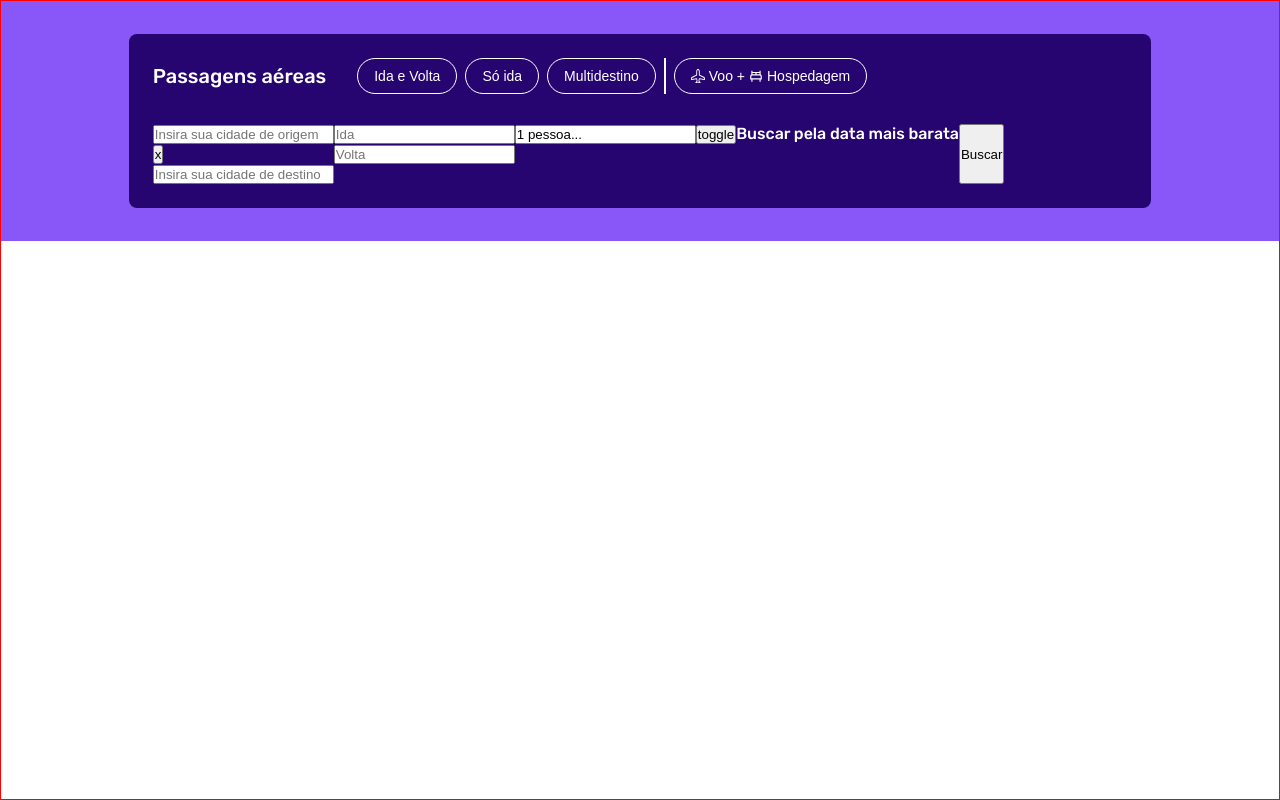
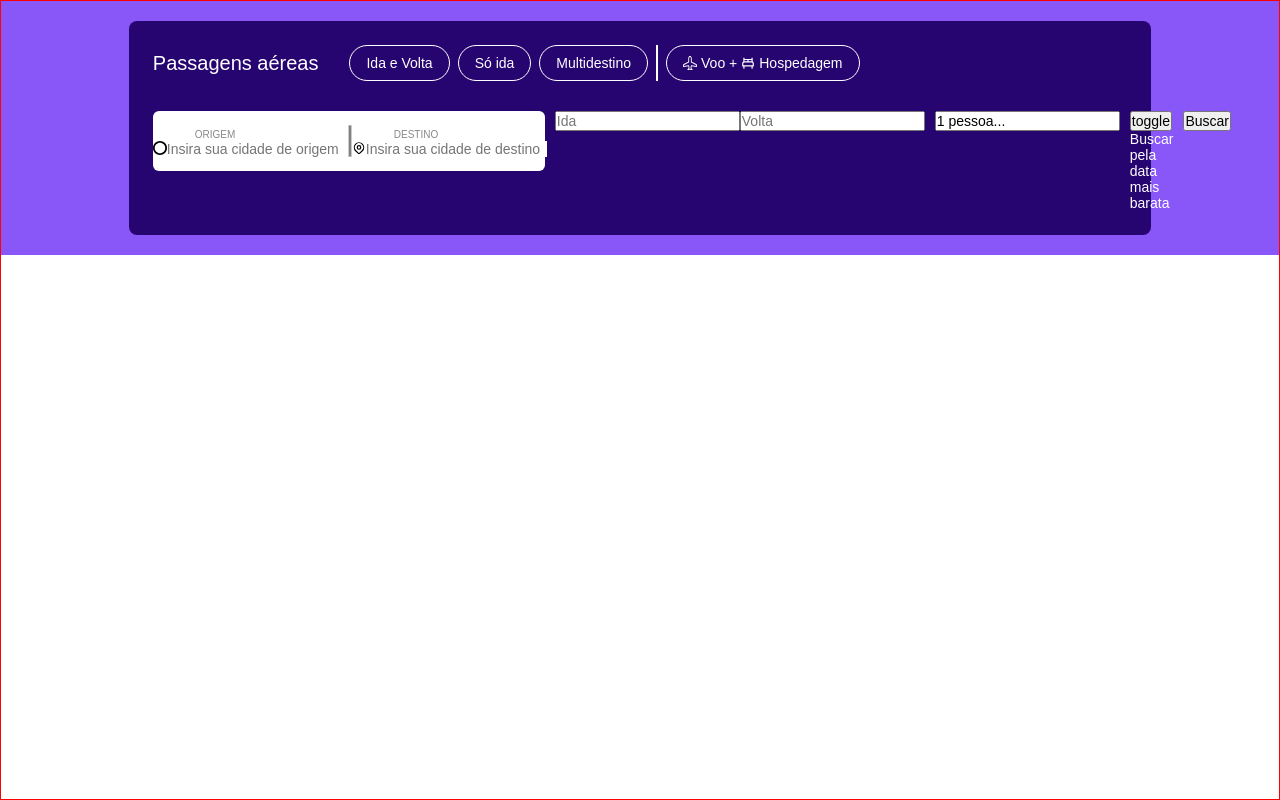
Before and after one commit to eiericksilva/ticket-form, a React (Vite) app: page / in a window 1280 px wide. Built offline with nearby package versions, Linux system fonts and the light colour scheme.

Commit message:
campo de origem e destino iniciadas

```diff
--- a/src/components/Form/Form.js
+++ b/src/components/Form/Form.js
@@ -44,6 +44,7 @@ export const ButtonGroup = styled.div`
 
 export const Body = styled.div`
   display: flex;
+  gap: 10px;
 `;
 
 export const Button = styled.button`
@@ -68,3 +69,70 @@ export const Button = styled.button`
     cursor: pointer;
   }
 `;
+
+export const ContainerOriginDestiny = styled.div`
+  display: flex;
+  width: 392px;
+  height: 60px;
+  color: #000;
+  background-color: #fff;
+  border-radius: 6px;
+
+  align-items: center;
+
+  .BsArrowLeftRight {
+    font-size: 32px;
+    border: 1px solid #808080;
+    cursor: pointer;
+    border-radius: 4px;
+    background-color: #fff;
+  }
+
+  label {
+    font-size: 10px;
+    color: #888888;
+    margin: 12px 0 4px 42px;
+  }
+
+  input {
+    border: none;
+    text-overflow: ellipsis;
+    outline: none;
+
+    &::placeholder {
+    }
+  }
+`;
+
+export const ContainerOrigin = styled.div`
+  max-width: 50%;
+  border-right: 1px solid #ccc;
+`;
+
+export const BottomOfOrigin = styled.div`
+  display: flex;
+`;
+
+export const ContainerDestiny = styled.div`
+  border-left: 1px solid #ccc;
+`;
+
+export const BottomOfDestiny = styled.div`
+  display: flex;
+`;
+export const ContainerDatas = styled.div`
+  display: flex;
+  width: 392px;
+`;
+
+export const ContainerGoing = styled.div``;
+
+export const ContainerReturn = styled.div``;
+
+export const ContainerPassengersAndClasses = styled.div``;
+
+export const ContainerSwitch = styled.div`
+  width: 100%;
+`;
+
+export const Footer = styled.div``;
--- a/src/components/Form/index.jsx
+++ b/src/components/Form/index.jsx
@@ -2,14 +2,28 @@ import React from "react";
 import {
   Background,
   Body,
+  BottomOfDestiny,
+  BottomOfOrigin,
   Button,
   ButtonGroup,
   Container,
+  ContainerDatas,
+  ContainerDestiny,
+  ContainerGoing,
+  ContainerOrigin,
+  ContainerOriginDestiny,
+  ContainerPassengersAndClasses,
+  ContainerReturn,
+  ContainerSwitch,
+  Footer,
   Header,
 } from "./Form";
 
 import { BsAirplane } from "react-icons/bs";
 import { BiBed } from "react-icons/bi";
+import { BsArrowLeftRight } from "react-icons/bs";
+import { ImRadioUnchecked } from "react-icons/im";
+import { HiOutlineLocationMarker } from "react-icons/hi";
 
 const Form = () => {
   return (
@@ -29,35 +43,49 @@ const Form = () => {
           </ButtonGroup>
         </Header>
         <Body>
-          <div className="container-od">
-            <div className="origin">
-              <input type="text" placeholder="Insira sua cidade de origem" />
-            </div>
-            <button className="btn-toggle-od">x</button>
-            <div className="destiny">
-              <input type="text" placeholder="Insira sua cidade de destino" />
-            </div>
-          </div>
-          {/* fim origem destino */}
-          <div className="container-datas">
-            <div className="going">
+          <ContainerOriginDestiny>
+            <ContainerOrigin>
+              <label htmlFor="origin">ORIGEM</label>
+              <BottomOfOrigin>
+                <ImRadioUnchecked />
+                <input
+                  id="origin"
+                  type="text"
+                  placeholder="Insira sua cidade de origem"
+                />
+              </BottomOfOrigin>
+            </ContainerOrigin>
+            <BsArrowLeftRight className="BsArrowLeftRight" />
+            <ContainerDestiny>
+              <label htmlFor="destiny">DESTINO</label>
+              <BottomOfDestiny>
+                <HiOutlineLocationMarker />
+                <input
+                  id="destiny"
+                  type="text"
+                  placeholder="Insira sua cidade de destino"
+                />
+              </BottomOfDestiny>
+            </ContainerDestiny>
+          </ContainerOriginDestiny>
+          <ContainerDatas>
+            <ContainerGoing>
               <input type="data" placeholder="Ida" />
-            </div>
-            <div className="return">
+            </ContainerGoing>
+            <ContainerReturn>
               <input type="text" placeholder="Volta" />
-            </div>
-          </div>
-          {/* fim datas */}
-          <div className="passengers-classes">
+            </ContainerReturn>
+          </ContainerDatas>
+          <ContainerPassengersAndClasses>
             <input type="select" value="1 pessoa..." readOnly />
-          </div>
-          {/* fim passengers e classes */}
-          <div className="containerSwitch">
+          </ContainerPassengersAndClasses>
+          <ContainerSwitch>
             <button>toggle</button>
             <span>Buscar pela data mais barata</span>
-          </div>
-          <></>
-          <button>Buscar</button>
+          </ContainerSwitch>
+          <Footer>
+            <button>Buscar</button>
+          </Footer>
         </Body>
       </Container>
     </Background>
--- a/src/styles/global.js
+++ b/src/styles/global.js
@@ -5,7 +5,8 @@ export const GlobalStyle = createGlobalStyle`
         box-sizing: border-box;
         margin: 0;
         padding: 0;
-    /*     border: 1px solid black; */
+        font-family: 'Arial', sans-serif;
+        font-size: 14px;
     }
 
     body {
```
